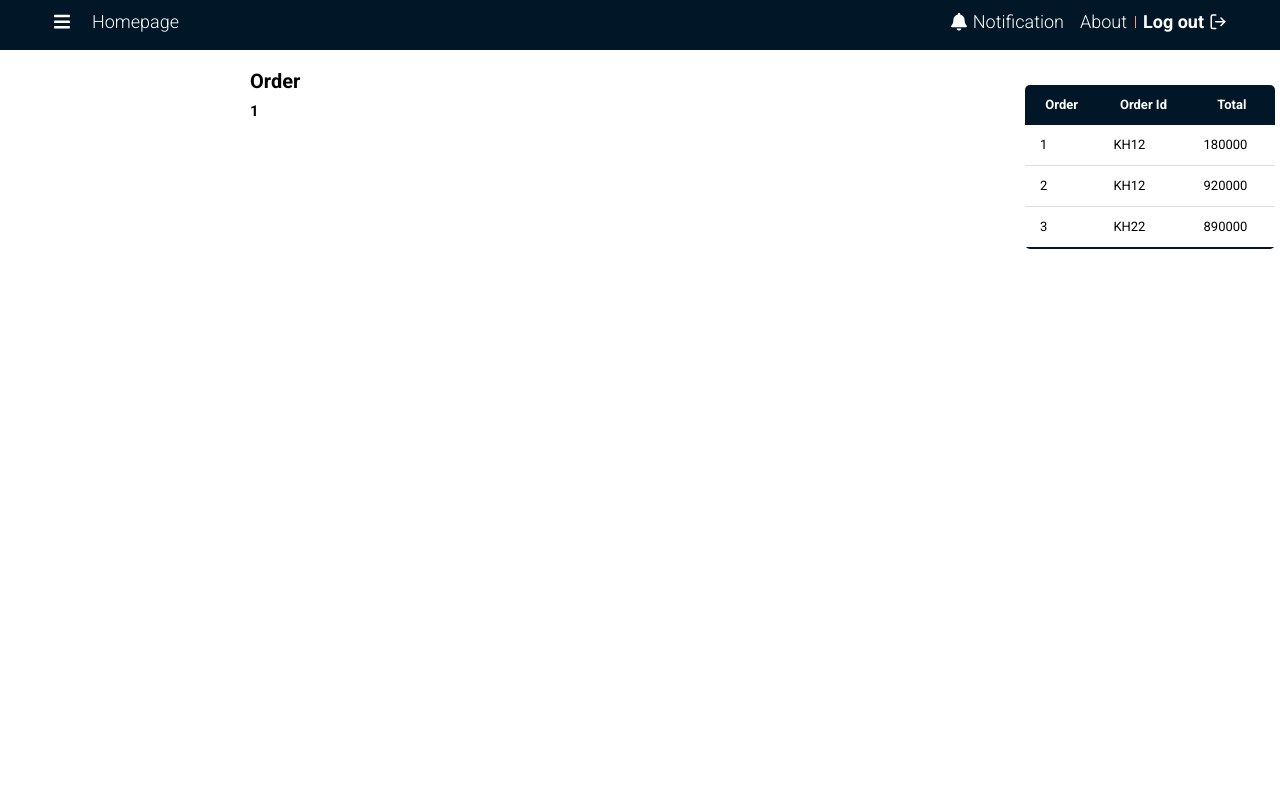
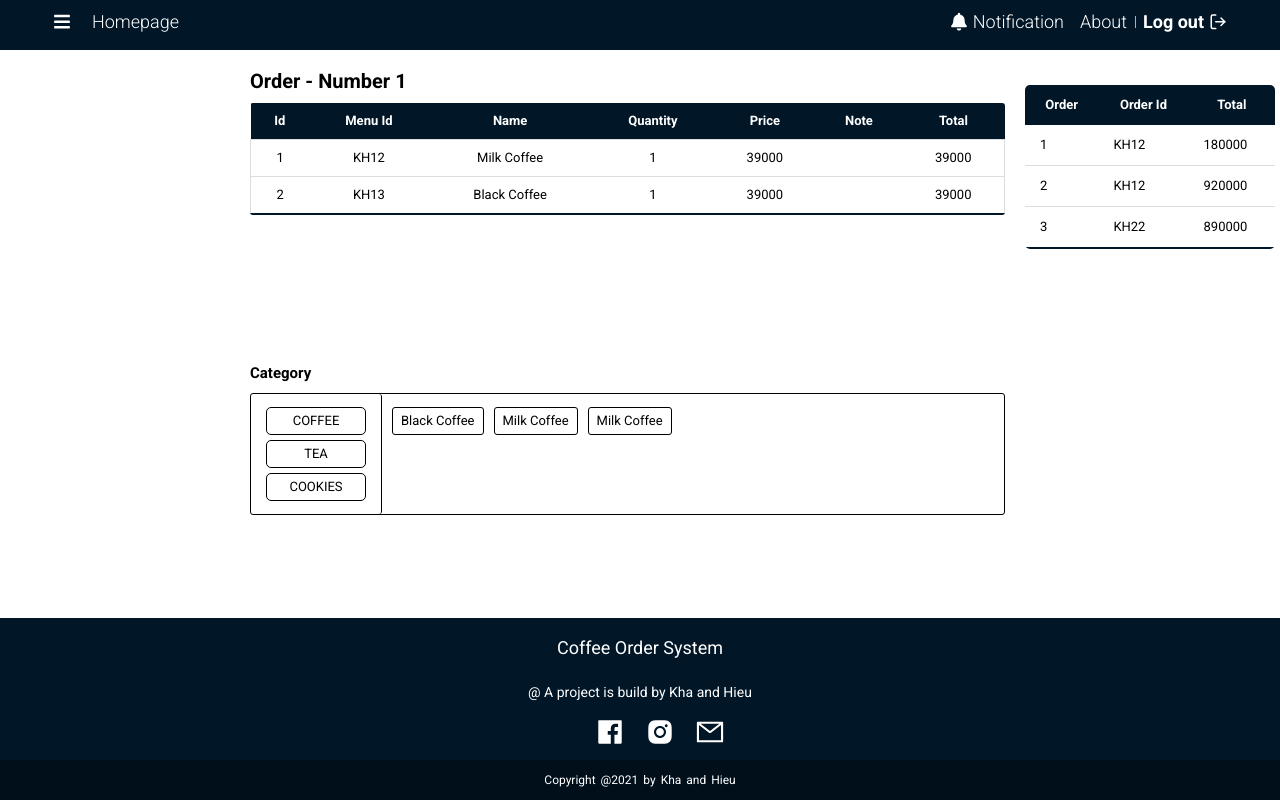
Before and after one commit to thuckhapham/QuanLy_coffee, a React (Create React App) app in the folder react-frontend-tlcn/: page /order/1 in a window 1280 px wide. Built offline with nearby package versions, Linux system fonts and the light colour scheme.

Commit message:
lam trang order, dang mapping du lieu

```diff
--- a/react-frontend-tlcn/src/Components/Footer/Footer.css
+++ b/react-frontend-tlcn/src/Components/Footer/Footer.css
@@ -7,7 +7,7 @@
     left: 0;
     right: 0;
     color: var(--white-color);
-    display: none;
+    /* display: none; */
 }
 .footer__content {
     display: flex;
--- a/react-frontend-tlcn/src/Pages/Order/Order.css
+++ b/react-frontend-tlcn/src/Pages/Order/Order.css
@@ -2,3 +2,86 @@
     margin: 10px 10px 10px 250px;
     width: 780px;
 }
+.order__table {
+    border-collapse: collapse;
+    font-size: 1.3rem;
+    width: 100%;
+    border-radius: 3px;
+    overflow: hidden;
+}
+.order__header {
+    background-color: #011627;
+    color: #fff;
+    text-align: center;
+    font-weight: 500;
+}
+.order__row {
+    text-align: center;
+}
+.order__header th,
+.order__body td {
+    padding: 10px 12px;
+}
+.order__row {
+    /* border-bottom: 1px solid #dddddd; */
+    border: 1px solid #dddddd;
+}
+.order__row:last-of-type {
+    border-bottom: 2px solid #011627;
+}
+.order__menu{
+    display: flex;
+    border: 1px solid black;
+    border-radius: 3px;
+ }
+.category__title{
+    border-right: 1px solid black;
+    border-radius: 3px;
+ }
+.category__list{
+    list-style: none;
+    padding: 8px 10px;
+    font-size: 1.3rem;
+    margin: 0;
+}
+.category__item{
+    cursor: pointer;
+    padding: 5px 8px;
+    border: 1px solid black;
+    border-radius: 5px;
+    margin: 5px;
+    text-align: center;
+    min-width: 100px;
+}
+.category__item:hover{
+    background-color: aquamarine;
+    color: black;
+    transition: ease-in .4s;
+}
+.category__item--active {
+    background-color: green;
+    color: var(--white-color);
+    font-weight: 400;
+}
+.category__container{
+    margin-top: 150px;
+ }
+.category__name-list{
+    padding: 0;
+    display: flex;
+    margin-left: 10px;
+}
+.category__name-item{
+    list-style: none;
+    padding: 5px 8px;
+    margin: 3px 10px 0 0;
+    font-size: 1.3rem;
+    border: 1px solid black;
+    border-radius: 3px;
+}
+.category__name-item:hover{
+    cursor: pointer;
+    background-color: aquamarine;
+    color: black;
+    transition: ease-in .4s;
+}
--- a/react-frontend-tlcn/src/Pages/Order/Order.js
+++ b/react-frontend-tlcn/src/Pages/Order/Order.js
@@ -3,12 +3,99 @@ import './Order.css'
 import { useParams } from 'react-router-dom'
 
 function Order() {
-    const { id } = useParams()
+    const { id } = useParams();
+    const datas = [
+        {
+            "drink_id": 1,
+            "drink_category": "COFFEE",
+            "drink_name": "Black Coffee",
+            "drink_price": 39000
+        },
+        {
+            "drink_id": 2,
+            "drink_category": "TEA",
+            "drink_name": "Milk Coffee",
+            "drink_price": 35000
+        },
+        {
+            "drink_id": 3,
+            "drink_category": "COOKIES",
+            "drink_name": "Milk Coffee",
+            "drink_price": 35000
+        }
+    ]
+
     return (
         <>
             <div className="order">
-                <h1>Order</h1>
-                <h2>{ id }</h2>
+                <h1>Order - Number {id}</h1>
+                <table className="order__table">
+                    <thead className="order__head">
+                        <tr className="order__header">
+                            <th>Id</th>
+                            <th>Menu Id</th>
+                            <th>Name</th>
+                            <th>Quantity</th>
+                            <th>Price</th>
+                            <th>Note</th>
+                            <th>Total</th>
+                        </tr>
+                    </thead>
+                    <tbody className="order__body">
+                        <tr className="order__row">
+                            <td>1 </td>
+                            <td>KH12</td>
+                            <td>Milk Coffee</td>
+                            <td>1</td>
+                            <td>39000</td>
+                            <td></td>
+                            <td>39000</td>
+                        </tr>
+                        <tr className="order__row">
+                            <td>2 </td>
+                            <td>KH13</td>
+                            <td>Black Coffee</td>
+                            <td>1</td>
+                            <td>39000</td>
+                            <td></td>
+                            <td>39000</td>
+                        </tr>
+                    </tbody>
+                </table>
+                <div className="category__container">
+                    <h2>Category</h2>
+                    <div className="order__menu">
+                        <div className="category__title">
+                            <ul className="category__list">
+                                {/* <li className="category__item">
+                                    TEA
+                                </li>
+                                <li className="category__item category__item--active">
+                                    COFFEE
+                                </li>
+                                <li className="category__item">
+                                    COOKIES
+                                </li> */}
+                                {datas.map(data => (
+                                    <li className="category__item">{data.drink_category}</li>
+                                ))}
+                            </ul>
+                        </div>
+                        <div className="category__name">
+                            <ul className="category__name-list">
+                                {/* <li className="category__name-item">
+                                    Black Coffee
+                                </li>
+                                <li className="category__name-item">
+                                    Milk Coffee
+                                </li> */}
+                                {datas.map(data => (
+                                    <li className="category__name-item">{data.drink_name}</li>
+                                ))}
+                            </ul>
+                        </div>
+                    </div>
+                </div>
             </div>
         </>
     )
```
